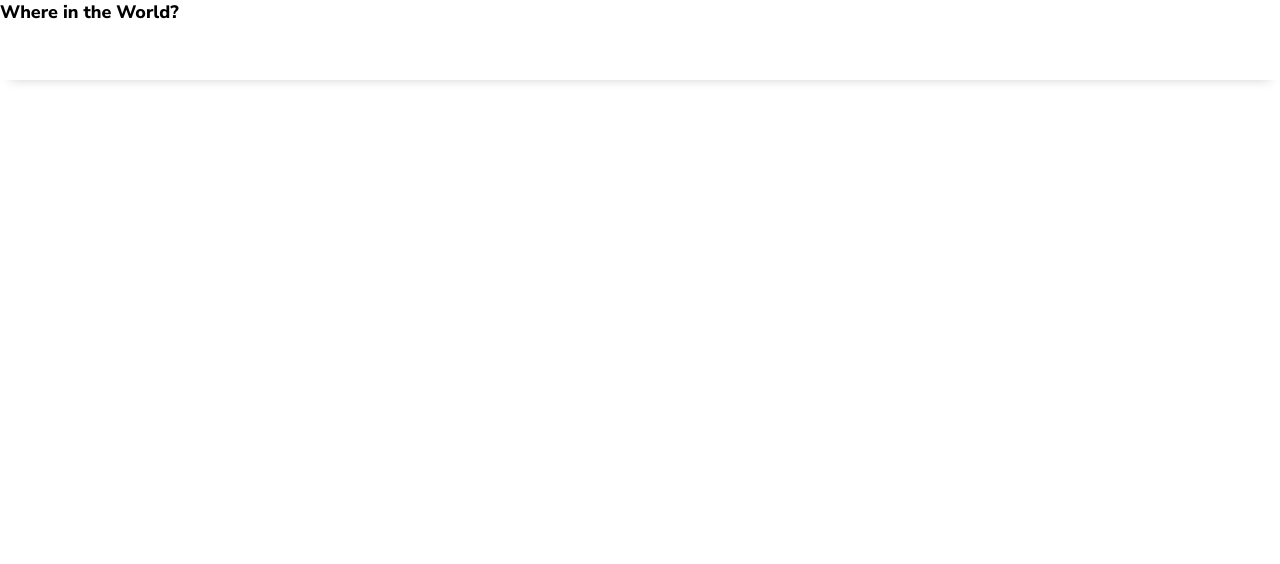
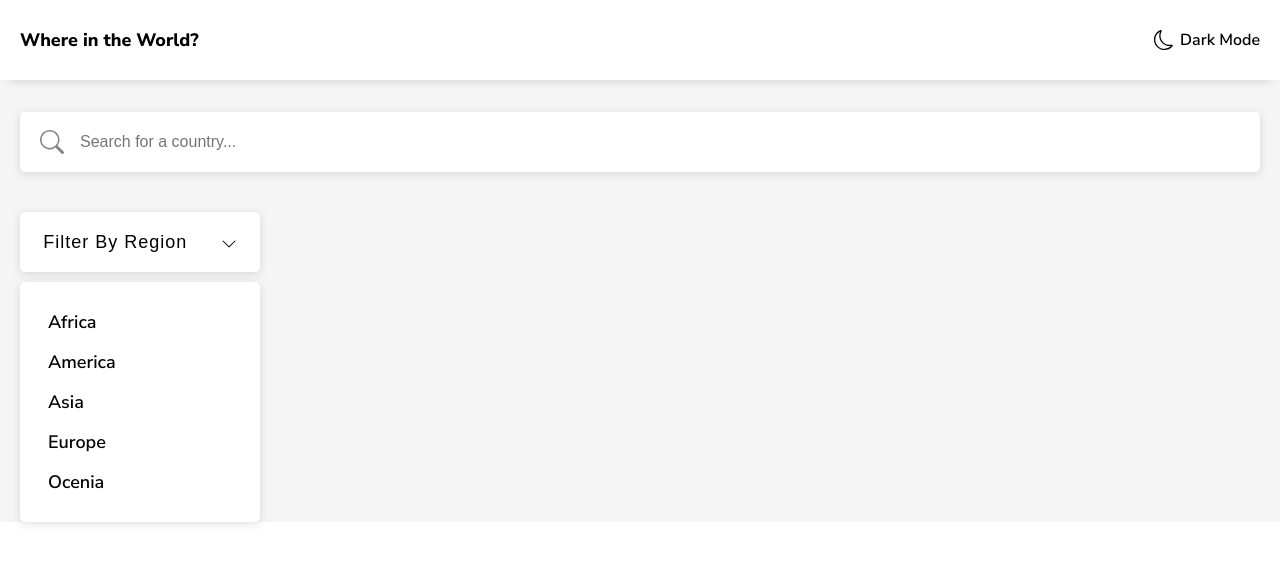
Before and after one commit to nxveeen/REST-countriesAPI-web, a plain HTML site: page app/index.html in a window 1280 px wide. Drawn offline with Linux system fonts and the light colour scheme.

Commit message:
index file updated

```diff
--- a/app/index.html
+++ b/app/index.html
@@ -15,10 +15,50 @@
 
 <body>
 
-    <header>
+    <header class="wrapper flex">
         <p class="title">Where in the World?</p>
-        <p></p>
+        <div class="theme__switch flex" id="theme__switch">
+            <svg xmlns="http://www.w3.org/2000/svg" width="16" height="16" fill="currentColor" class="bi bi-moon"
+                viewBox="0 0 16 16">
+                <path
+                    d="M6 .278a.768.768 0 0 1 .08.858 7.208 7.208 0 0 0-.878 3.46c0 4.021 3.278 7.277 7.318 7.277.527 0 1.04-.055 1.533-.16a.787.787 0 0 1 .81.316.733.733 0 0 1-.031.893A8.349 8.349 0 0 1 8.344 16C3.734 16 0 12.286 0 7.71 0 4.266 2.114 1.312 5.124.06A.752.752 0 0 1 6 .278zM4.858 1.311A7.269 7.269 0 0 0 1.025 7.71c0 4.02 3.279 7.276 7.319 7.276a7.316 7.316 0 0 0 5.205-2.162c-.337.042-.68.063-1.029.063-4.61 0-8.343-3.714-8.343-8.29 0-1.167.242-2.278.681-3.286z" />
+            </svg>
+            <p>Dark Mode</p>
+        </div>
     </header>
+
+    <main class="wrapper">
+        <div class="search-box flex">
+            <label class="search-label">
+                <svg xmlns="http://www.w3.org/2000/svg" width="16" height="16" fill="currentColor" class="bi bi-search"
+                    viewBox="0 0 16 16">
+                    <path
+                        d="M11.742 10.344a6.5 6.5 0 1 0-1.397 1.398h-.001c.03.04.062.078.098.115l3.85 3.85a1 1 0 0 0 1.415-1.414l-3.85-3.85a1.007 1.007 0 0 0-.115-.1zM12 6.5a5.5 5.5 0 1 1-11 0 5.5 5.5 0 0 1 11 0z" />
+                </svg>
+                <input type="text" placeholder="Search for a country...">
+            </label>
+        </div>
+
+        <div class="dropdown">
+            <button class="btn flex">
+                <p>
+                    Filter By Region
+                </p>
+                <svg xmlns="http://www.w3.org/2000/svg" width="16" height="16" fill="currentColor"
+                    class="bi bi-chevron-down" viewBox="0 0 16 16">
+                    <path fill-rule="evenodd"
+                        d="M1.646 4.646a.5.5 0 0 1 .708 0L8 10.293l5.646-5.647a.5.5 0 0 1 .708.708l-6 6a.5.5 0 0 1-.708 0l-6-6a.5.5 0 0 1 0-.708z" />
+                </svg>
+            </button>
+            <ul class="dropdown-menu country-change">
+                <li>Africa</li>
+                <li>America</li>
+                <li>Asia</li>
+                <li>Europe</li>
+                <li>Ocenia</li>
+            </ul>
+        </div>
+    </main>
 
     <!-- Link JavaScript -->
     <script src="/app/js/main.js"></script>
```
